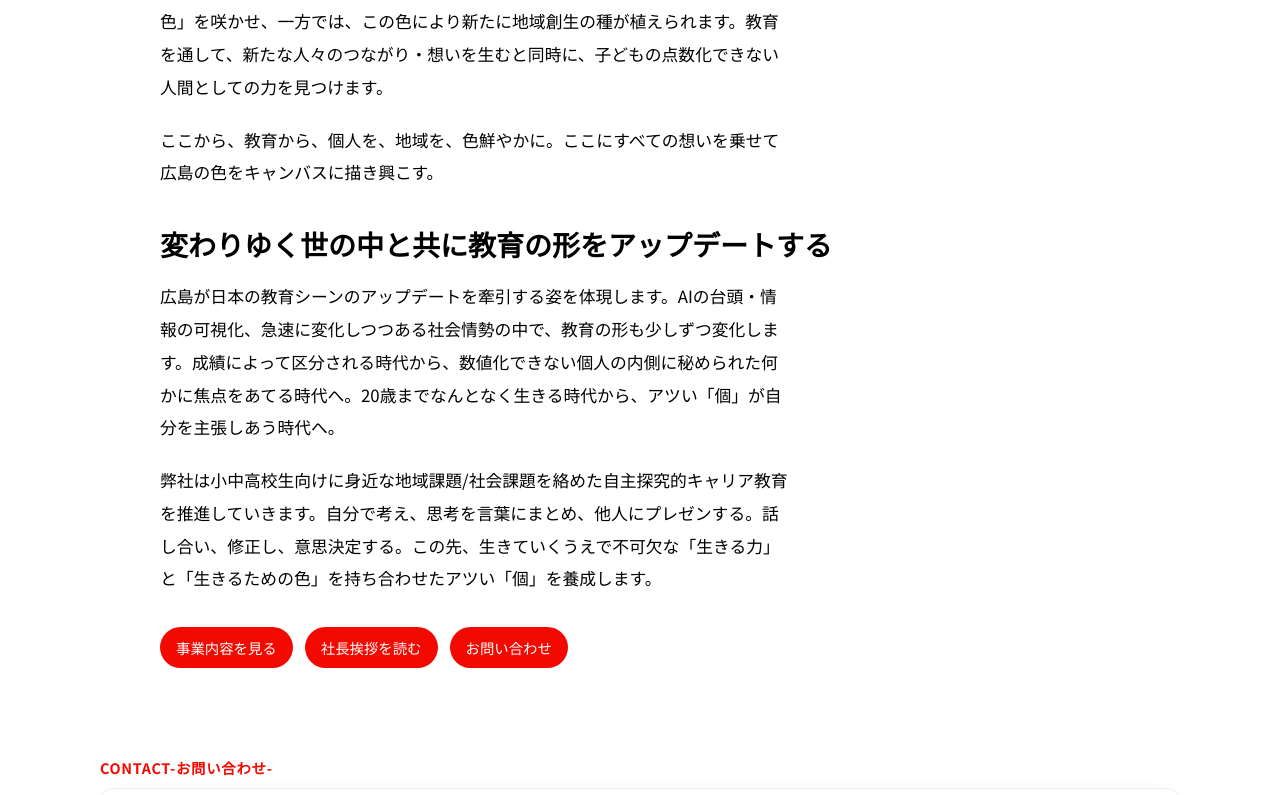
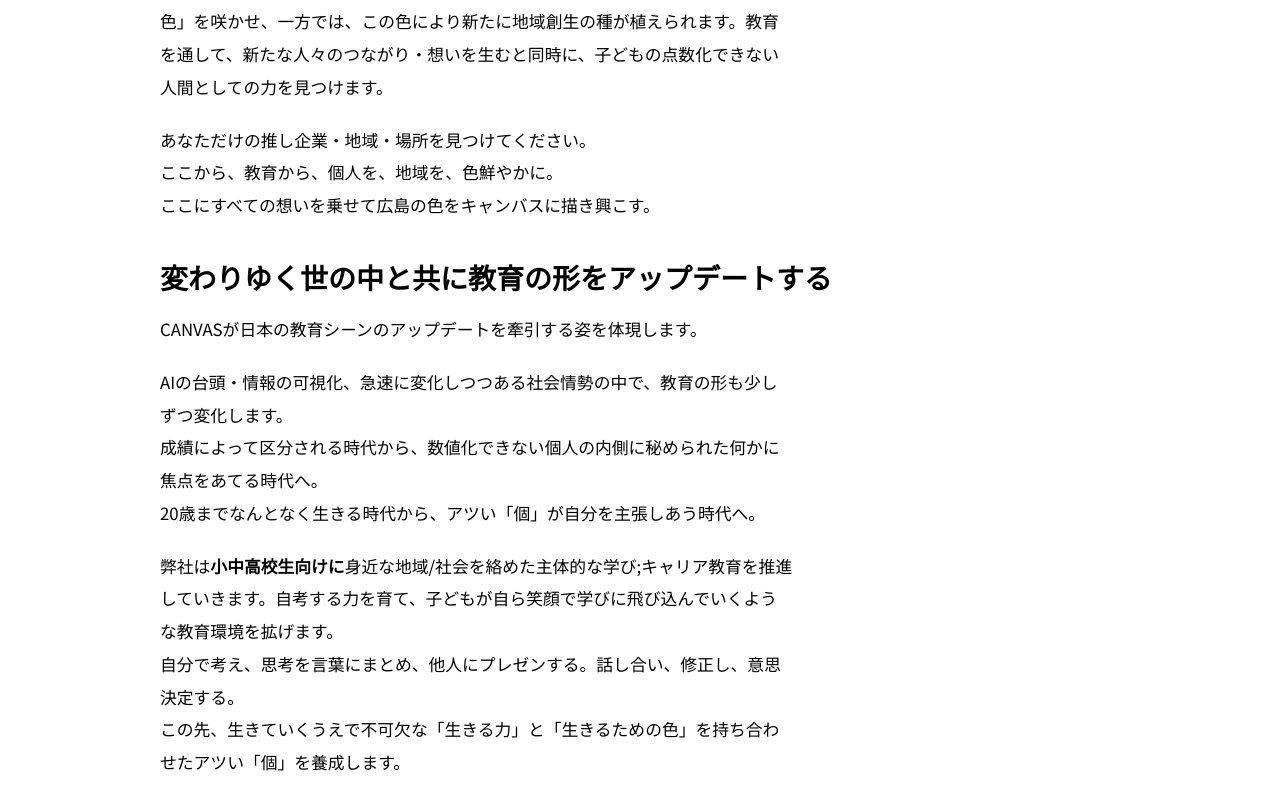
Before and after one commit to yvngmaxe/Canvas-site, a Next.js app: page /aboutus in a window 1280 px wide. Shown: the part 705-1500 px from the top of the page. Built offline with nearby package versions, Linux system fonts and the light colour scheme; no server answers.

Commit message:
sentence

```diff
--- a/app/aboutus/page.tsx
+++ b/app/aboutus/page.tsx
@@ -20,7 +20,11 @@ export default function AboutUsPage() {
               多種多様な地域や事業をテーマに探究を行うことで子どもに新しい「生きるための色」を咲かせ、一方では、この色により新たに地域創生の種が植えられます。教育を通して、新たな人々のつながり・想いを生むと同時に、子どもの点数化できない人間としての力を見つけます。
             </p>
             <p className={styles.text}>
-              ここから、教育から、個人を、地域を、色鮮やかに。ここにすべての想いを乗せて広島の色をキャンバスに描き興こす。
+              あなただけの推し企業・地域・場所を見つけてください。
+              <br />
+              ここから、教育から、個人を、地域を、色鮮やかに。
+              <br />
+              ここにすべての想いを乗せて広島の色をキャンバスに描き興こす。
             </p>
           </section>
 
@@ -30,10 +34,21 @@ export default function AboutUsPage() {
               変わりゆく世の中と共に教育の形をアップデートする
             </h2>
             <p className={styles.text}>
-              広島が日本の教育シーンのアップデートを牽引する姿を体現します。AIの台頭・情報の可視化、急速に変化しつつある社会情勢の中で、教育の形も少しずつ変化します。成績によって区分される時代から、数値化できない個人の内側に秘められた何かに焦点をあてる時代へ。20歳までなんとなく生きる時代から、アツい「個」が自分を主張しあう時代へ。
+              CANVASが日本の教育シーンのアップデートを牽引する姿を体現します。
             </p>
             <p className={styles.text}>
-              弊社は小中高校生向けに身近な地域課題/社会課題を絡めた自主探究的キャリア教育を推進していきます。自分で考え、思考を言葉にまとめ、他人にプレゼンする。話し合い、修正し、意思決定する。この先、生きていくうえで不可欠な「生きる力」と「生きるための色」を持ち合わせたアツい「個」を養成します。
+              AIの台頭・情報の可視化、急速に変化しつつある社会情勢の中で、教育の形も少しずつ変化します。
+              <br />
+              成績によって区分される時代から、数値化できない個人の内側に秘められた何かに焦点をあてる時代へ。
+              <br />
+              20歳までなんとなく生きる時代から、アツい「個」が自分を主張しあう時代へ。
+            </p>
+            <p className={styles.text}>
+              弊社は<strong>小中高校生向けに</strong>身近な地域/社会を絡めた主体的な学び;キャリア教育を推進していきます。自考する力を育て、子どもが自ら笑顔で学びに飛び込んでいくような教育環境を拡げます。
+              <br />
+              自分で考え、思考を言葉にまとめ、他人にプレゼンする。話し合い、修正し、意思決定する。
+              <br />
+              この先、生きていくうえで不可欠な「生きる力」と「生きるための色」を持ち合わせたアツい「個」を養成します。
             </p>
           </section>
 
--- a/components/LPcompany/index.tsx
+++ b/components/LPcompany/index.tsx
@@ -34,7 +34,7 @@ export default function LPcompany({
           viewport={{ once: true, amount: 0.4 }}
           variants={variants}
         >
-          <p className={styles.kicker}>ABOUT US -CANVASについて-</p>
+          <p className={styles.kicker}>ABOUT US -わたしたちについて-</p>
           <h2 id="lpcompany-title" className={styles.title} data-reveal>
             {title}
           </h2>
```
